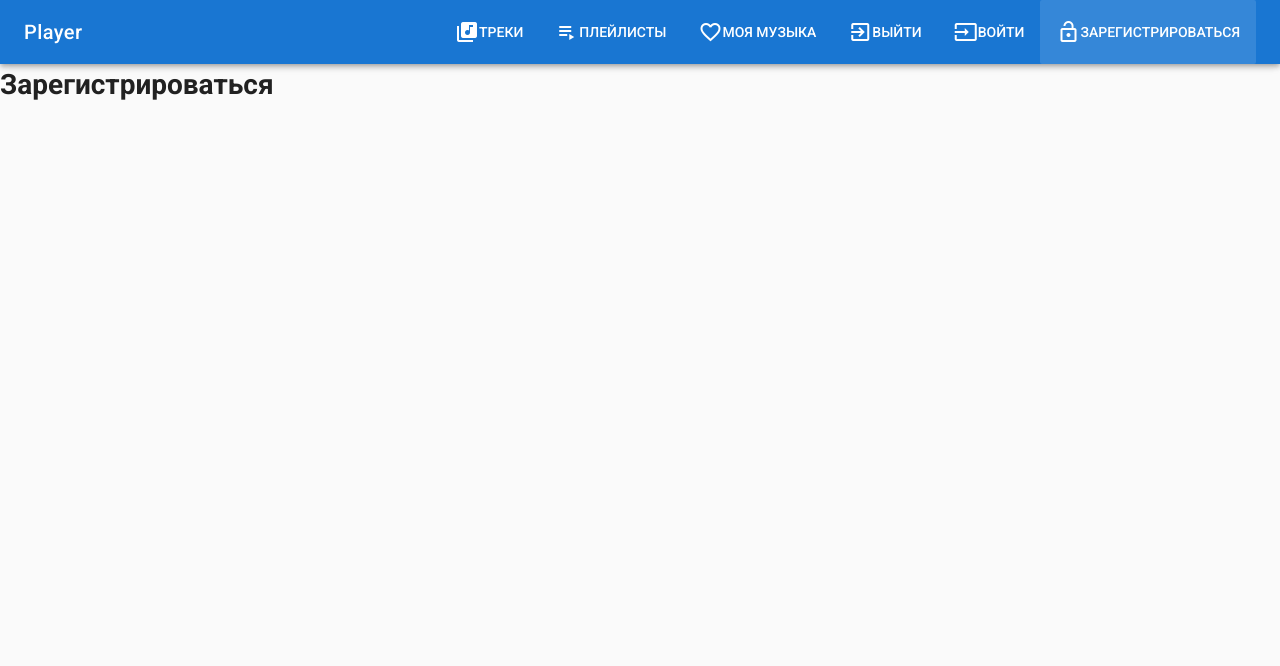
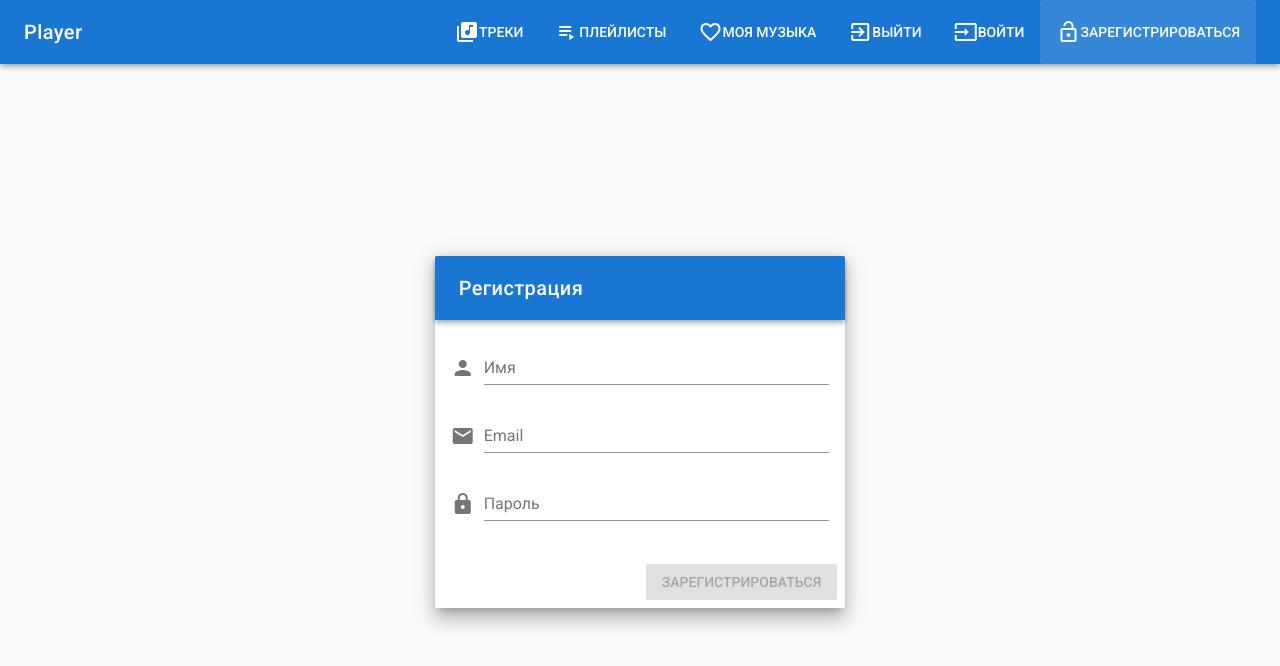
Before and after one commit to AlexCraftt/player, a Vue app: page /signup in a window 1280 px wide. Shown: the top 666 px of the page. Built offline with nearby package versions, Linux system fonts and the light colour scheme.

Commit message:
Регистрация
Страница регистрации, установка firebase

```diff
--- a/package.json
+++ b/package.json
@@ -9,6 +9,7 @@
   },
   "dependencies": {
     "core-js": "^2.6.5",
+    "firebase": "^6.0.1",
     "vue": "^2.6.10",
     "vue-router": "^3.0.3",
     "vuetify": "^1.5.14",
--- a/src/components/Signup.vue
+++ /dev/null
@@ -1,5 +0,0 @@
-<template>
-    <div>
-        <h1>Зарегистрироваться</h1>
-    </div>
-</template>
--- /dev/null
+++ b/src/views/Signup.vue
@@ -0,0 +1,43 @@
+<template>
+    <v-container fluid fill-height>
+        <v-layout align-center justify-center>
+          <v-flex xs12 sm8 md4>
+            <v-card class="elevation-12">
+              <v-toolbar dark color="primary">
+                <v-toolbar-title>Регистрация</v-toolbar-title>
+                <v-spacer></v-spacer>
+              </v-toolbar>
+              <v-card-text>
+
+                <v-alert
+                :value="error"
+                type="warning">
+                {{ error }}
+                </v-alert>
+
+                <v-form v-model="valid">
+                  <v-text-field prepend-icon="person" name="name" label="Имя" type="text" required v-model="name" :rules="nameRules"></v-text-field>
+                  <v-text-field prepend-icon="email" name="login" label="Email" type="email" required v-model="email" :rules="emailRules"></v-text-field>
+                  <v-text-field id="password" prepend-icon="lock" name="password" label="Пароль" type="password" required v-model="password" :rules="passwordRules"></v-text-field>
+                </v-form>
+              </v-card-text>
+              <v-card-actions>
+                <v-spacer></v-spacer>
+                <v-btn color="primary" @click.prevent="signup" :disabled="processing || !valid">Зарегистрироваться</v-btn>
+              </v-card-actions>
+            </v-card>
+          </v-flex>
+        </v-layout>
+      </v-container>
+</template>
+
+<script>
+    export default {
+        data() {
+            return {
+                email: null,
+                password: null
+            }
+        }
+    }
+</script>
```
Also changed, not shown: src/router.js (+6 -6 lines), src/views/MyMusic.vue (renamed from src/components/MyMusic.vue), src/views/Playlists.vue (renamed from src/components/Playlists.vue), src/views/Profile.vue (renamed from src/components/Profile.vue), src/views/Signin.vue (renamed from src/components/Signin.vue), src/views/Tracks.vue (renamed from src/components/Tracks.vue), 1 other file (tests, documents, lock files or other folders).
